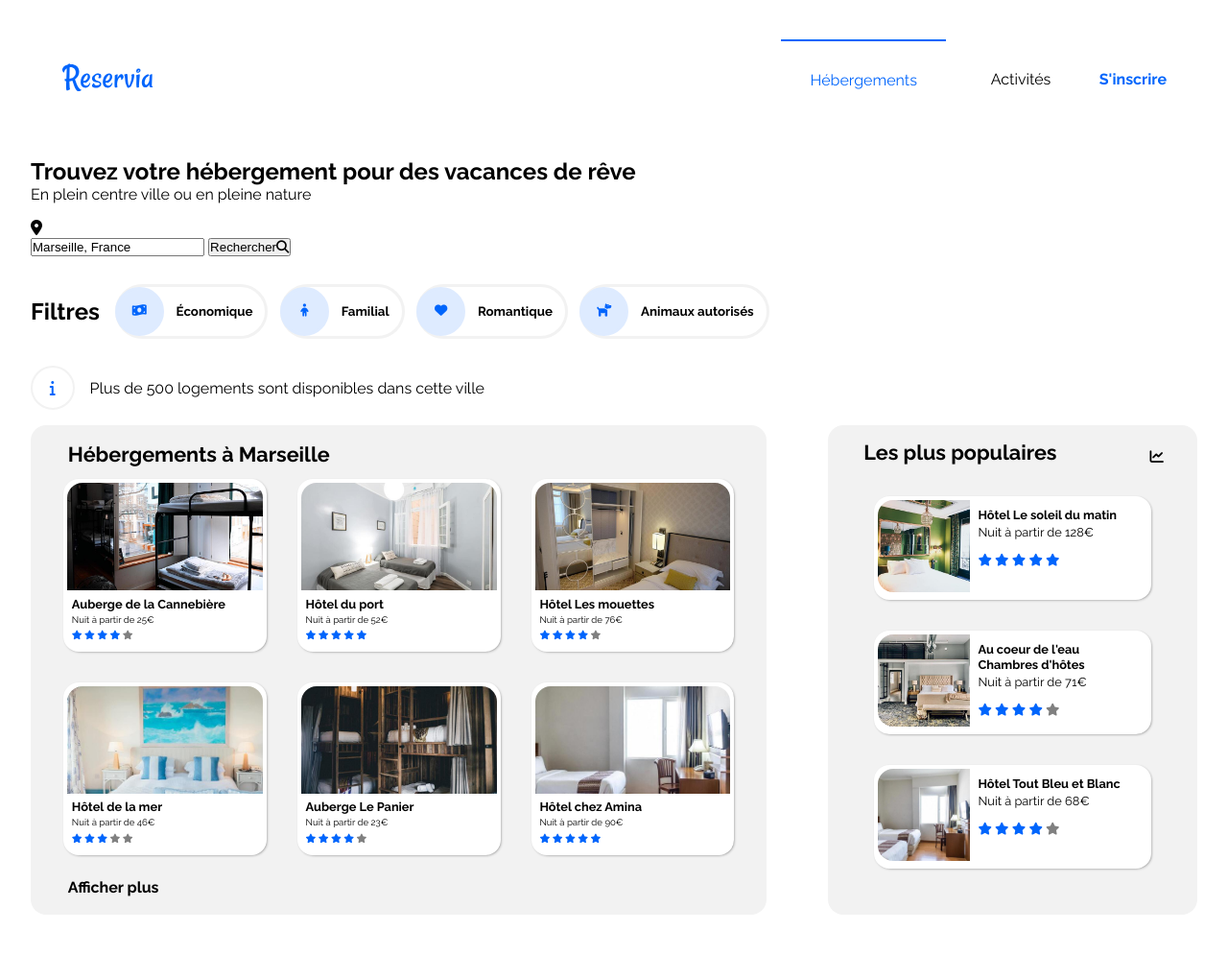
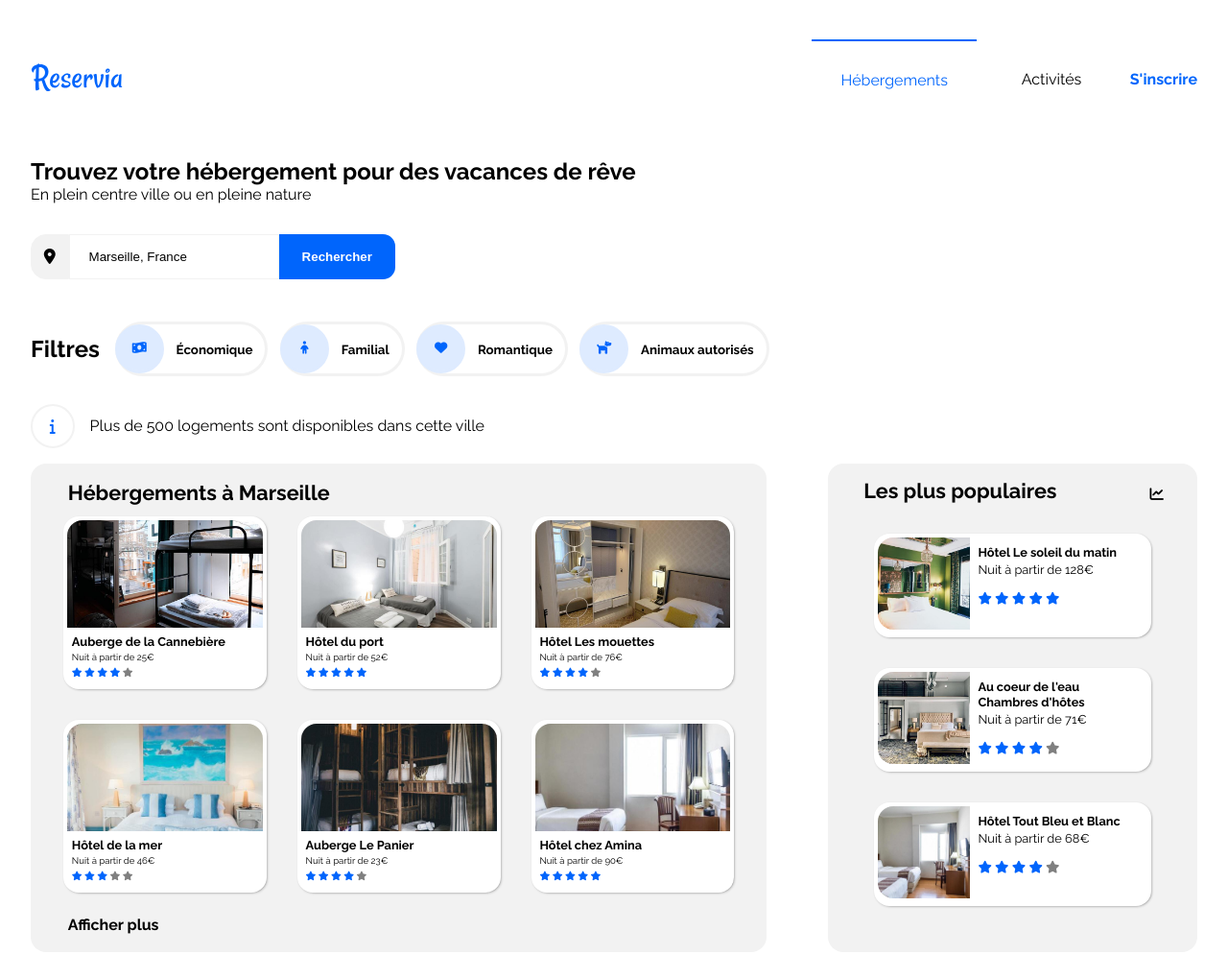
Before and after one commit to David2185/DavidAlvesDeBrito_2_29042021, a plain HTML site: page index.html in a window 1280 px wide. Shown: the top 995 px of the page at 96% size. Drawn offline with Linux system fonts and the light colour scheme.

```diff
--- a/index.html
+++ b/index.html
@@ -10,45 +10,73 @@
 
     <link rel="stylesheet" type="text/css" href="css/Init.css" />
     <link rel="stylesheet" type="text/css" href="css/Onglets.css" />
+    <link rel="stylesheet" type="text/css" href="css/Recherche.css" />
     <link rel="stylesheet" type="text/css" href="css/Filtre.css" />
     <link rel="stylesheet" type="text/css" href="css/Pictostylisé.css" />
+
 
     <link rel="stylesheet" type="text/css" href="css/Structure.css" />
     <link rel="stylesheet" type="text/css" href="css/Typo.css" />
     <link rel="stylesheet" type="text/css" href="css/Variables.css" />
 
-    <link rel="stylesheet" href="css/responsive.css"/>
+    <link rel="stylesheet" href="css/responsive.css" />
 
     <title>Reservia</title>
-    <script src="https://kit.fontawesome.com/91fd56deac.js" crossorigin="anonymous"></script>
+    <script
+      src="https://kit.fontawesome.com/91fd56deac.js"
+      crossorigin="anonymous"
+    ></script>
     <link rel="preconnect" href="https://fonts.gstatic.com" />
-    <link href="https://fonts.googleapis.com/css2?family=Raleway:wght@400;700&display=swap" rel="stylesheet"/>
+    <link
+      href="https://fonts.googleapis.com/css2?family=Raleway:wght@400;700&display=swap"
+      rel="stylesheet"
+    />
   </head>
   <body>
-    <div id="wrap">
     <header class="header">
-        <a href="#"  class="Logo"><img src="images/logo/Reservia.svg" alt="Logo reservia" title="Logo Reservia"/></a>
+      <a href="#" class="Logo"
+        ><img
+          src="images/logo/Reservia.svg"
+          alt="Logo reservia"
+          title="Logo Reservia"
+      /></a>
       <nav class="Onglets">
         <ul>
-            <li class="Actif tab1"><a href="#">Hébergements</a></li>
-            <li class="tab2"><a href="#">Activités</a></li>
+          <li class="Actif"><a href="#hébergement">Hébergements</a></li>
+          <li><a href="#activités">Activités</a></li>
         </ul>
       </nav>
       <a class="cta" href="#">S'inscrire</a>
     </header>
+    <div id="wrap">
       <main>
         <section class="Filtres_et_recherche">
           <div class="Titres">
-            <h1 id="Titre_principal">Trouvez votre hébergement pour des vacances de rêve</h1>
+            <h1 id="Titre_principal">
+              Trouvez votre hébergement pour des vacances de rêve
+            </h1>
             <p class="Titre2">En plein centre ville ou en pleine nature</p>
           </div>
-          <form id="Rechercher" class="Formulaire_saisie_ville" action="Traitement.php" method="post">
-            <div class="Logo_gps"><i class="fas fa-map-marker-alt"></i></div>
-            <input type="search" placeholder="Saisissez votre recherche" id="Ville" name="Ville" value="Marseille, France"/>
-            <button><span class="écran-L">Rechercher</span><span class="écran-S"><i class="fas fa-search"></i></span></button>
+          <form
+            class="Recherche"
+            action="Traitement.php"
+            method="post"
+          >
+            <div class="Logo_gps gps"><i class="fas fa-map-marker-alt"></i></div>
+            <input
+              type="search"
+              placeholder="Saisissez votre recherche"
+              name="Ville"
+              value="Marseille, France"
+            />
+            <button>
+              <span class="écran-L">Rechercher</span
+              ><span class="écran-S"><i class="fas fa-search"></i></span>
+            </button>
           </form>
           <div class="Zone_des_filtres">
             <h2 class="Titre_de_la_zone">Filtres</h2>
+            <div class="groupe-filtres">
               <button class="Filtre">
                 <div class="Picto">
                   <i class="fas fa-money-bill-wave"></i>
@@ -74,6 +102,7 @@
                 <span class="Titre">Animaux autorisés</span>
               </button>
             </div>
+          </div>
           <p class="Résultat_de_recherche">
             <i class="Pictostylisé fas fa-info"></i>Plus de 500 logements sont
             disponibles dans cette ville
@@ -81,7 +110,7 @@
         </section>
         <!--début de la partie 2-->
         <div class="zone-hébergements">
-          <section class="hébergements-global">
+          <section class="hébergements-global" id="hébergement">
             <div class="hébergement-à-Marseille">
               <header class="titre-h2">
                 <h2>Hébergements à Marseille</h2>
@@ -91,7 +120,7 @@
                   <div class="photos-hébergements">
                     <img
                       src="images/hebergements/4_small/marcus-loke-WQJvWU_HZFo-unsplash.jpg"
-                      alt=""
+                      alt="#"
                     />
                   </div>
                   <div class="texte-hôtel">
@@ -282,7 +311,7 @@
             </div>
           </aside>
         </div>
-        <section class="activités-à-Marseille">
+        <section class="activités-à-Marseille" id="activités">
           <h2 class="titre-activité">Activités à Marseille</h2>
           <div class="bloc-activité">
             <div class="bloc-simple">
```
Lines whose indentation alone changed are shown as unchanged.
